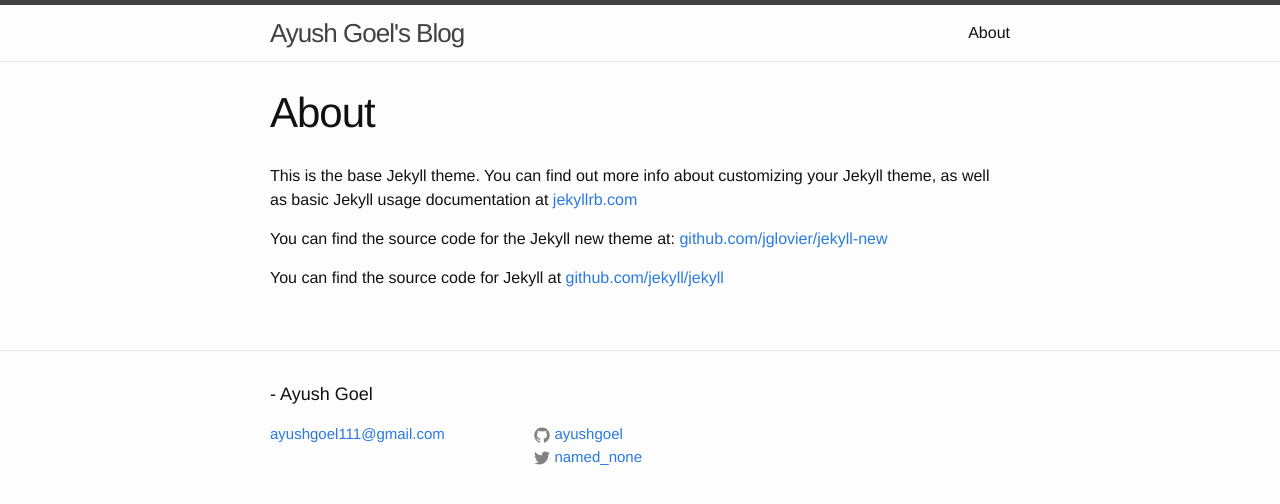
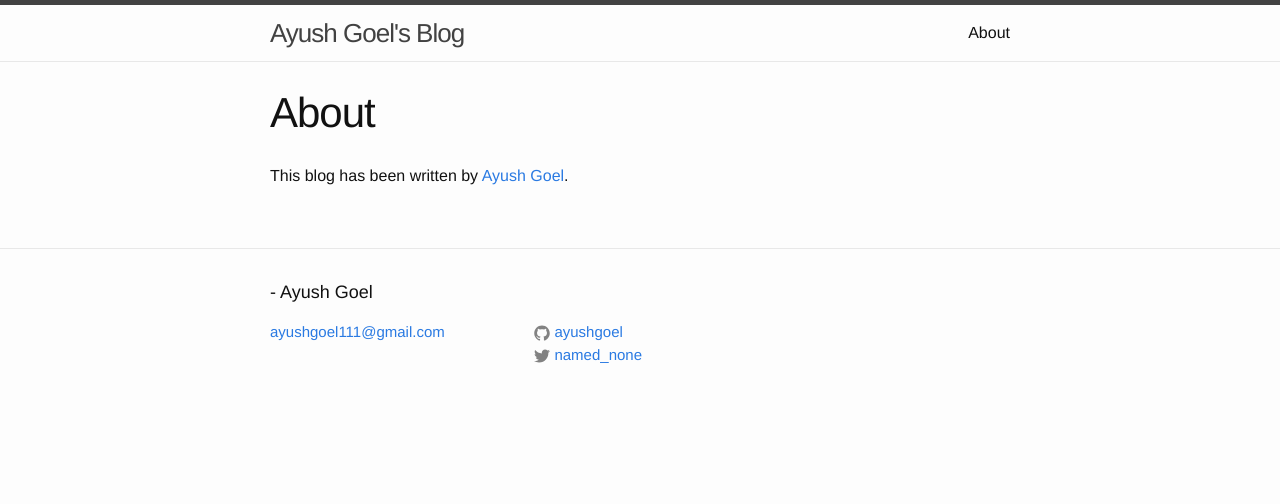
Before and after one commit to ayushgoel/ayushgoel.github.io, a Jekyll site: the page built from about/index.md, in a window 1280 px wide. Shown: the top 504 px of the page. Built offline with Jekyll 4.4.1, drawn with Linux system fonts in a browser that asks for light colours.

Commit message:
Update about markdown

```diff
--- a/about/index.md
+++ b/about/index.md
@@ -1,10 +1,5 @@
 ---
 title: About
-permalink: /about/
 ---
 
-This is the base Jekyll theme. You can find out more info about customizing your Jekyll theme, as well as basic Jekyll usage documentation at [jekyllrb.com](http://jekyllrb.com/)
-
-You can find the source code for the Jekyll new theme at: [github.com/jglovier/jekyll-new](https://github.com/jglovier/jekyll-new)
-
-You can find the source code for Jekyll at [github.com/jekyll/jekyll](https://github.com/jekyll/jekyll)
+This blog has been written by [Ayush Goel]({{ "/contact" | prepend: site.baseurl | prepend: site.url }}).
```
